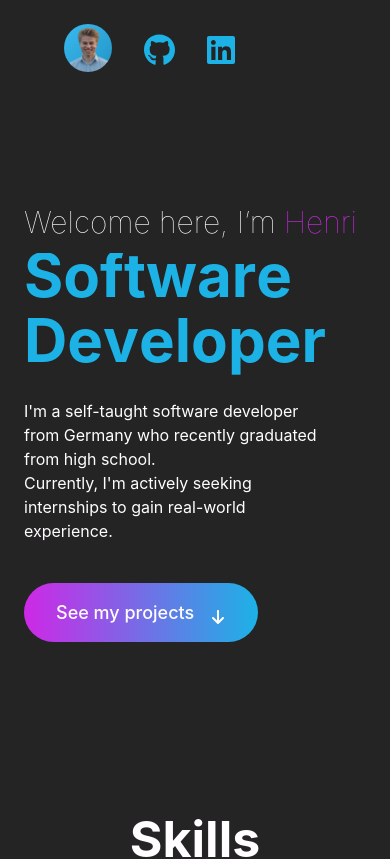
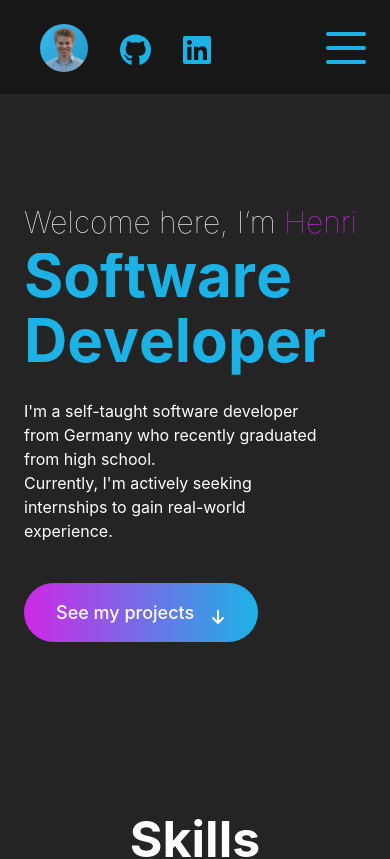
Before and after one commit to henri-climber/Portfolio-V2, a React (Vite) app in the folder portfolio_v2/: page / in a window 390 px wide. Shown: the top 859 px of the page. Built offline with nearby package versions, Linux system fonts and the light colour scheme.

Commit message:
added mobile navbar

```diff
--- a/portfolio_v2/src/App.scss
+++ b/portfolio_v2/src/App.scss
@@ -8,7 +8,7 @@
 
 .app-container{
   width: 100%;
-  background-color: #242424;
+  background-color: $background-color;
 }
 
 input,
--- a/portfolio_v2/src/components/AboutMe/index.jsx
+++ b/portfolio_v2/src/components/AboutMe/index.jsx
@@ -40,7 +40,7 @@ const AboutMe = () => {
         </div>
         <button className="btn" onClick={handleButtonClick}>
           Download resume
-          <FiDownload size={32} />
+          <FiDownload className="icon" size={32} />
         </button>
       </div>
     </div>
--- a/portfolio_v2/src/components/AboutMe/index.scss
+++ b/portfolio_v2/src/components/AboutMe/index.scss
@@ -27,6 +27,7 @@
   .about-me {
     display: flex;
     flex-direction: row;
+    position: relative;
 
     @media screen and (max-width: 720px) {
       flex-direction: column;
@@ -44,6 +45,7 @@
     }
 
     .img1-wrapper {
+      position: relative;
         @media screen and (min-width: 900px) {
             padding-left: 24px;
           }
@@ -58,6 +60,7 @@
     }
 
     .img11 {
+      position: relative;
       @media screen and (min-width: 900px) {
         padding-left: 24px;
       }
@@ -95,8 +98,13 @@
     border: 4px solid var(--white, #F4F4F4);
     box-shadow: 0px 2.767256498336792px 2.2138051986694336px 0px rgba(0, 0, 0, 0.02), 0px 6.650102138519287px 5.32008171081543px 0px rgba(0, 0, 0, 0.03), 0px 12.521552085876465px 10.017241477966309px 0px rgba(0, 0, 0, 0.04), 0px 22.3363094329834px 17.869047164916992px 0px rgba(0, 0, 0, 0.04), 0px 41.777610778808594px 33.422088623046875px 0px rgba(0, 0, 0, 0.05), 0px 100px 80px 0px rgba(0, 0, 0, 0.07);
     @media screen  and (max-width: 750px){
-      padding: 16px 32px;
+      padding: 12px 24px;
       font-size: 16px;
+
+      .icon{
+        width: 24px;
+        height: 24px;
+      }
     }
     }
   }
--- a/portfolio_v2/src/components/Navbar/index.jsx
+++ b/portfolio_v2/src/components/Navbar/index.jsx
@@ -1,6 +1,6 @@
-import React, { useState, useEffect } from 'react';
+import React, { useState, useEffect, useRef } from 'react';
 import "./index.scss";
-import { Link, Events, scrollSpy } from 'react-scroll';
+import { Link } from 'react-scroll';
 
 
 const Navbar = () => {
@@ -8,9 +8,17 @@ const Navbar = () => {
   const [animateNavItem, setAnimateNavItem] = useState('null');
   const [animationCount, setAnimationCount] = useState(0);
 
+    // Create a ref for the checkbox input element
+    const checkboxRef = useRef(null);
 
   const handleNavItemClick = (id) => {
     setActiveNavItem(id);
+
+    // Uncheck the checkbox when a link is clicked
+    if (checkboxRef.current) {
+      checkboxRef.current.checked = false;
+    }
+
     console.log(activeNavItem);
   };
 
@@ -65,7 +73,7 @@ const Navbar = () => {
 
   return (
     <div className="box">
-      <div className='vertical-line'></div>
+
       <nav className="navbar">
         <ul>
           <li>
@@ -135,6 +143,89 @@ const Navbar = () => {
           </li>
         </ul>
       </nav>
+
+      <nav className='m-nav'>
+      <div className="mobile-navbar">
+        <div className="container nav-container">
+            <input className="checkbox" type="checkbox" name="" id="" ref={checkboxRef}/>
+            <div className="hamburger-lines">
+              <span className="line line1"></span>
+              <span className="line line2"></span>
+              <span className="line line3"></span>
+            </div>
+          <div className="menu-items">
+          <ul>
+          <li>
+            <Link
+              to="home"
+              offset={-150}
+              spy={true}
+              smooth={true}
+              duration={500}
+              className={`dot ${animateNavItem === 'home' ? 'active' : ''}`}
+              onClick={() => handleNavItemClick('home')}
+            >
+              <span>Home</span>
+            </Link>
+          </li>
+          <li >
+            <Link
+              to="skills"
+              offset={-150}
+              spy={true}
+              smooth={true}
+              duration={500}
+              className={`dot ${animateNavItem === 'skills' ? 'active' : ''}`}
+              onClick={() => handleNavItemClick('skills')}
+            >
+              <span>Skills</span>
+            </Link>
+          </li>
+          <li>
+            <Link
+              to="projects"
+              offset={-150}
+              spy={true}
+              smooth={true}
+              duration={500}
+              className={`dot ${animateNavItem === 'projects' ? 'active' : ''}`}
+              onClick={() => handleNavItemClick('projects')}
+            >
+              <span>Projects</span>
+            </Link>
+          </li>
+          <li>
+            <Link
+              to="aboutme"
+              offset={-150}
+              spy={true}
+              smooth={true}
+              duration={500}
+              className={`dot ${animateNavItem === 'aboutme' ? 'active' : ''}`}
+              onClick={() => handleNavItemClick('aboutme')}
+            >
+              <span>About me</span>
+            </Link>
+          </li>
+          <li>
+            <Link
+              to="contact"
+              offset={-145}
+              spy={true}
+              smooth={true}
+              duration={500}
+              className={`dot ${animateNavItem === 'contact' ? 'active' : ''}`}
+              onClick={() => handleNavItemClick('contact')}
+            >
+              <span>Contact</span>
+            </Link>
+          </li>
+        </ul>
+          </div>
+        </div>
+      </div>
+    </nav>
+
     </div>
   );
 };
--- a/portfolio_v2/src/components/Navbar/index.scss
+++ b/portfolio_v2/src/components/Navbar/index.scss
@@ -1,14 +1,14 @@
 @import '../../variables.scss';
+
+.mobile-navbar{
+  display: none;
+}
 
 .navbar{
     position: fixed;
     top:50%;
     transform: translateY(-50%);
     z-index: 1000;
-
-    @media screen  and (max-width: 500px){
-      display: none;
-    }
 
     @media screen and (min-width: 1450px) {
       right: 48px;
@@ -28,14 +28,9 @@
   }
 
   .navbar ul li{
-    @media screen and (min-width: 1450px) {
-      width: 300px;
-    }
-    @media screen and (max-width: 1450px) {
-      width: 120px;
-    }
+    width: 140px;
     position: relative;
-    text-align: right;
+    text-align: left;
     cursor: pointer;
   }
 
@@ -117,3 +112,197 @@
     border-color: $secondary-color;
     background: $secondary-color;
   }
+
+// separate css for mobile
+
+@media screen  and (max-width: $navbar-breakpoint) {
+  .navbar{
+    display: none;
+  }
+  .m-nav{
+    z-index: 999;
+    .container {
+      max-width: 1050px;
+      width: 100%;
+      margin: auto;
+    }
+
+    .mobile-navbar {
+      width: 100%;
+      display: flex;
+      position: fixed;
+      z-index: 100;
+    }
+
+    .nav-container {
+      display: flex;
+      justify-content: space-between;
+      align-items: center;
+      height: 62px;
+    }
+
+    .mobile-navbar .menu-items {
+      display: flex;
+    }
+
+      // menu item styling
+      .menu-items ul{
+        list-style: none;
+        padding: 0;
+        padding-right: 8px;
+        margin: 0;
+        display: flex;
+        flex-direction: column;
+        align-items: flex-end;
+      }
+      .menu-items ul li{
+        width: 140px;
+        position: relative;
+        text-align: left;
+        cursor: pointer;
+      }
+      .menu-items ul li .dot{
+        color: $text-color;
+        display: block;
+        align-items: center;
+
+        @media screen and (max-width: 1450px) {
+          padding: 16px 0;
+        }
+
+      }
+
+  .menu-items ul li .dot span {
+    transform: translateX(0);
+    font-size: 21px;
+    font-weight: 700;
+    line-height: 2;
+    opacity: 1;
+  }
+  .menu-items ul li .dot span::before{
+    content: '';
+    position: absolute;
+    transform: translate(7px, -50%);
+    display: block;
+  }
+
+  .menu-items ul li .dot::before,
+  .menu-items ul li .dot::after{
+    content: '';
+    position: absolute;
+    top:50%;
+    border-radius: 50%;
+    display: block;
+    transition: .2s ease-out;
+  }
+
+  .menu-items ul li .dot::before{
+    height:8px;
+    width: 8px;
+    background-color: $secondary-color;
+    right:0;
+    transform: translateY(-50%);
+  }
+
+  // make dot bigger when hovered or active
+  .menu-items ul li .dot.active::before,
+  .menu-items ul li:hover .dot::before{
+    width: 24px;
+    height: 24px;
+    border-color: $secondary-color;
+    background: $secondary-color;
+  }
+
+    .nav-container {
+      display: block;
+      position: relative;
+      z-index: 1;
+      height: 93.5px;
+      background-color: $navbar-color;
+    }
+
+    .nav-container .checkbox {
+      position: absolute;
+      display: block;
+      height: 32px;
+      width: 32px;
+      top: 32px;
+      right: 24px;
+      z-index: 99999;
+      opacity: 0;
+      cursor: pointer;
+    }
+
+    .nav-container .hamburger-lines {
+      display: block;
+      height: 32px;
+      width: 40px;
+      position: absolute;
+      top: 32px;
+      right: 24px;
+      display: flex;
+      flex-direction: column;
+      justify-content: space-between;
+      z-index: 10000;
+    }
+
+    .nav-container .hamburger-lines .line {
+      display: block;
+      height: 4px;
+      width: 100%;
+      border-radius: 10px;
+      background: $secondary-color;
+    }
+
+    .nav-container .hamburger-lines .line1 {
+      transform-origin: 0% 0%;
+      transition: transform 0.4s ease-in-out;
+    }
+
+    .nav-container .hamburger-lines .line2 {
+      transition: transform 0.2s ease-in-out;
+    }
+
+    .nav-container .hamburger-lines .line3 {
+      transform-origin: 0% 100%;
+      transition: transform 0.4s ease-in-out;
+    }
+
+    .mobile-navbar .menu-items {
+      padding-top: 120px;
+      background: $navbar-color;
+      height: 100vh;
+      width: 180px;
+      right: 0px;
+      transform: translate(+150%);
+      display: flex;
+      position: absolute;
+      flex-direction: column;
+      transition: transform 0.7s ease-in-out;
+      opacity: 0;
+      z-index: 1000;
+    }
+
+
+
+
+    .nav-container input[type="checkbox"]:checked ~ .menu-items {
+      transform: translateX(0);
+      opacity: 1;
+    }
+
+    .nav-container input[type="checkbox"]:checked ~ .hamburger-lines .line1 {
+      transform: rotate(45deg);
+    }
+
+    .nav-container input[type="checkbox"]:checked ~ .hamburger-lines .line2 {
+      transform: scaleY(0);
+    }
+
+    .nav-container input[type="checkbox"]:checked ~ .hamburger-lines .line3 {
+      transform: rotate(-45deg);
+    }
+
+  }
+
+}
--- a/portfolio_v2/src/components/SocialIcons/index.scss
+++ b/portfolio_v2/src/components/SocialIcons/index.scss
@@ -2,15 +2,25 @@
 
 .social-box{
     position: absolute;
-    top: 8px;
-    left: 24px;
+    padding-top: 8px;
+    padding-left: 24px;
+    z-index: 101    ;
+    @media screen and (max-width: $navbar-breakpoint) {
+        position: fixed;
+        padding-left: 16px;
+    }
+    @media screen and (max-width: 450px) {
+        padding-left: 0px;
+    }
+
+    background-color: $navbar-color;
+    width: 75%;
 
 }
 
 ul{
     list-style: none;
     display: flex;
-
     align-items: center;
 
     li{
--- a/portfolio_v2/src/variables.scss
+++ b/portfolio_v2/src/variables.scss
@@ -14,6 +14,10 @@ $white5: rgba(255, 255, 255, 0.05);
 $text-color: #FFFDFF;
 
 $error-color: #ee1000;
+$background-color: #242424;
+$navbar-color: #171717;
+
+$navbar-breakpoint: 1120px;
 
 p {
     font-size: 21px;
```
